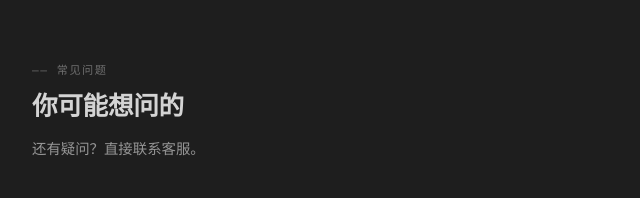
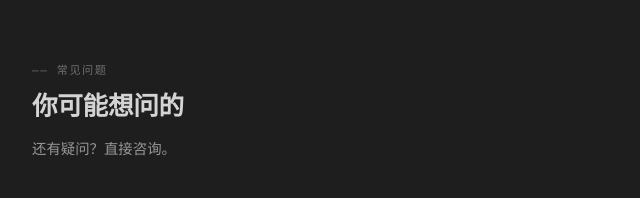
Before and after one commit to xiaofengxfc/proxy-liver-website, a website: page index.html in a window 1280 px wide. Shown: the part 3780-3978 px from the top of the page, 160-800 px from the left. Drawn offline with Linux system fonts and the light colour scheme.

Commit message:
修正常见问题部分的提示文本，将“联系客服”更改为“咨询”

```diff
--- a/index.html
+++ b/index.html
@@ -99,7 +99,7 @@
   <section id="faq">
     <div class="section-label">—— 常见问题</div>
     <h2 class="section-title fade-in">你可能想问的</h2>
-    <p class="section-sub fade-in">还有疑问？直接联系客服。</p>
+    <p class="section-sub fade-in">还有疑问？直接咨询。</p>
 
     <div class="faq-list">
       <div class="faq-item fade-in">
```
